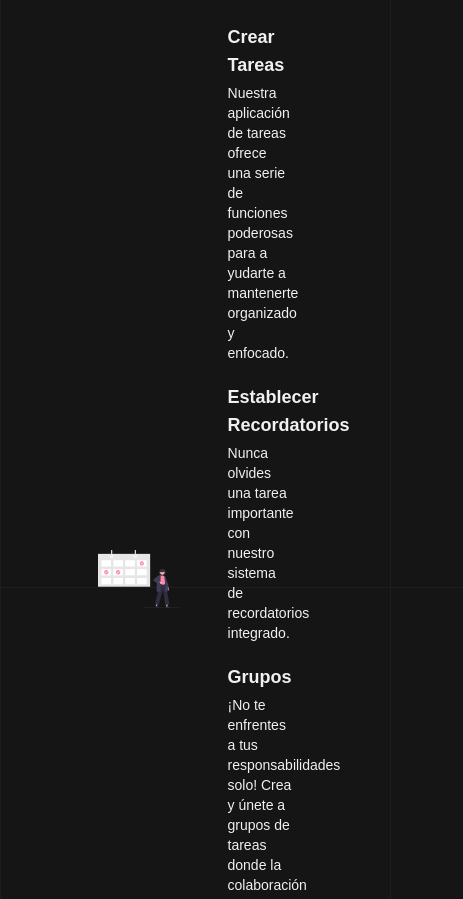
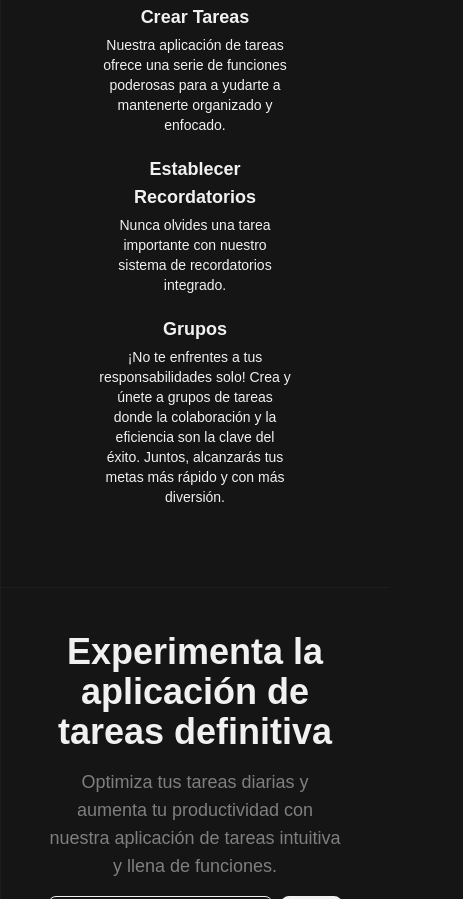
Before and after one commit to LUISEDOCCOR/EduTask, an Astro site: page / in a window 390 px wide. Shown: the part 1101-2000 px from the top of the page, 463 px wide, since content can reach past the window. Built offline with nearby package versions, Linux system fonts and the light colour scheme; Astro itself is replaced by a stand-in of ours.

Commit message:
feat: add responsive

```diff
--- a/src/components/sections/Features.astro
+++ b/src/components/sections/Features.astro
@@ -24,8 +24,9 @@ const features = [
 	},
 ]
 ---
-<section id="features" class="min-h-[50vh] flex flex-col items-center gap-16">
-    <article class="flex justify-center items-center flex-col gap-4">
+<section id="features" class="flex flex-col items-center gap-4 min-h-[50vh]
+    md:gap-8 xl:gap-16">
+    <article class="flex justify-center items-center flex-col gap-4 px-12 text-center xl:text-left xl:px-0">
         <h5 class="text-sm">Características Clave</h5>
         <h3 class="text-4xl font-bold">Optimiza tu productividad</h3>
         <p
@@ -37,17 +38,17 @@ const features = [
         </p>
     </article>
     <article class="flex justify-center items-center gap-12 w-[50vw]">
-        <section>
+        <section class="hidden xl:block">
             <img
                 src="./calendar.svg"
                 alt="image key features"
                 class="w-96 h-auto"
             >
         </section>
-        <section class="w-1/3 space-y-5">
+        <section class="space-y-5 w-full xl:w-1/3">
             {
                 features.map(({label, content}) => (
-                    <div class="space-y-1">
+                    <div class="space-y-1 text-center md:text-left">
                         <h5 class="text-lg font-semibold">{label}</h5>
                         <p class="text-sm">{content}</p>
                     </div>
--- a/src/components/sections/Launch.astro
+++ b/src/components/sections/Launch.astro
@@ -1,14 +1,15 @@
 ---
 import Button from "../Button.astro"
 ---
-<section id="launch" class="min-h-[50vh] flex justify-center flex-col items-center gap-4">
+<section id="launch" class="min-h-[50vh] flex justify-center flex-col items-center gap-4
+text-center px-12 mt-24 mb-12 md:mb-0 md:mt-0 xl:text-left xl:px-0">
     <h3 class="text-4xl font-bold">Experimenta la aplicación de tareas definitiva</h3>
     <p class="text-cGrey text-lg"
     >
         Optimiza tus tareas diarias y aumenta tu productividad
         con nuestra aplicación de tareas intuitiva y llena de funciones.
     </p>
-    <form method="POST" action="https://formspree.io/f/xwkgdlen" class="flex gap-2">
+    <form method="POST" action="https://formspree.io/f/xwkgdlen" class="flex justify-center gap-2 w-full xl:w-auto">
         <input
             aria-label="Email"
             placeholder="Correo"
```
